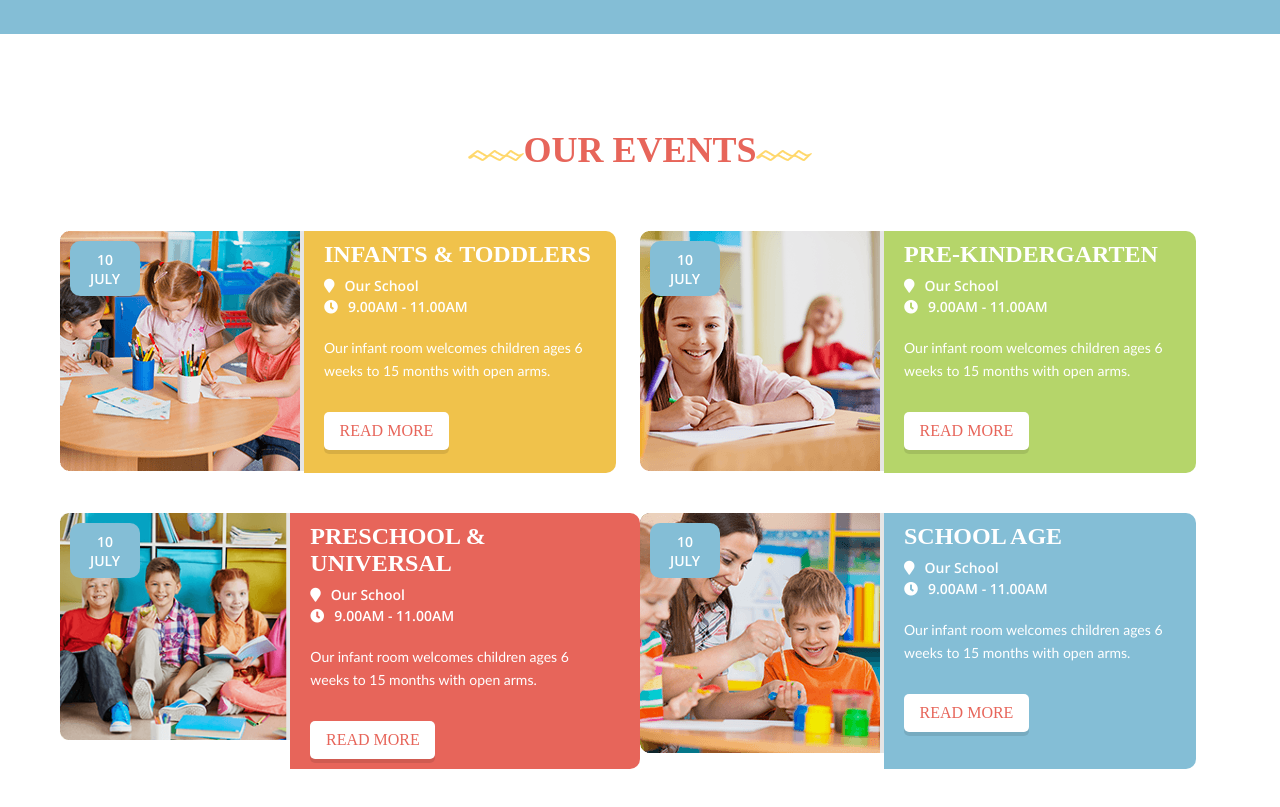
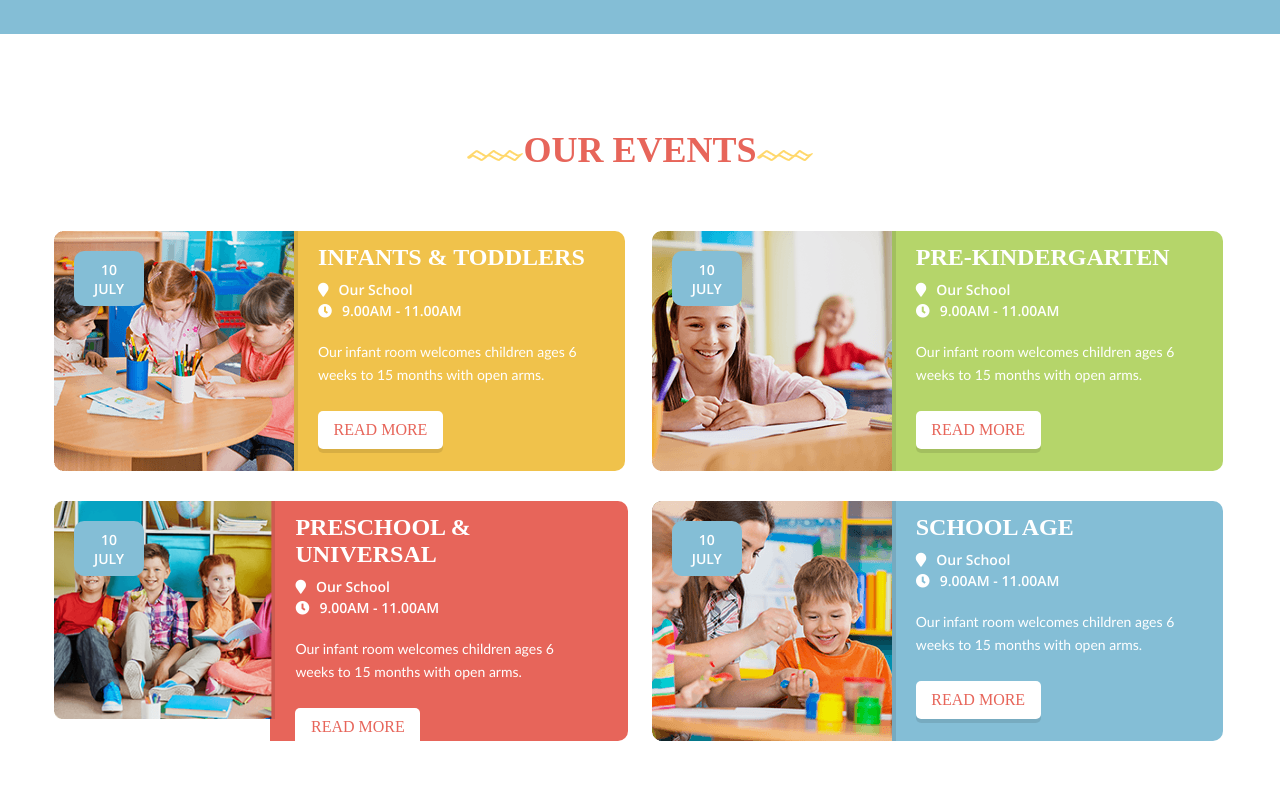
Before and after one commit to vangeliyyulia/Kids-Service, a website: page app/index.html in a window 1280 px wide. Shown: the part 2220-3027 px from the top of the page. Drawn offline with Linux system fonts and the light colour scheme; a web font is replaced by a local one.

Commit message:
Events Section added

```diff
--- a/app/sass/base/_base.scss
+++ b/app/sass/base/_base.scss
@@ -109,10 +109,13 @@ body {
 
 .container {
     width: auto;
-    padding: 0 6rem;
-    max-width: 129rem;
+    max-width: 117.2rem;
     position: relative;
     margin: 0 auto;
+
+    @include respond(tab-port) {
+       padding: 0 2rem;
+    }
 }
 
 img {
--- a/app/sass/sections/_events.scss
+++ b/app/sass/sections/_events.scss
@@ -8,12 +8,17 @@
     }
 
     &__item {
-        width: 50%;
+        width: 49%;
         display: flex;
-        overflow: hidden;
+        overflow-y: hidden;
+        height: 24rem;
 
         &:not(:nth-child(n+3)) {
-            margin-bottom: 4rem;
+            margin-bottom: 3rem;
+        }
+
+        @include respond(tab-port) {
+            margin-bottom: 3rem;
         }
 
         &:nth-child(1) .events__content {
@@ -31,6 +36,17 @@
         &:nth-child(4) .events__content {
             background-color: $blue;
         }
+
+        @include respond(tab-port) {
+            width: 100%;
+            padding-left: 2rem;
+        }
+
+        @include respond(phone) {
+           flex-direction: column;
+           height: auto;
+           align-items: center;
+        }
     }
 
     &__content {
@@ -39,8 +55,16 @@
         align-items: flex-start;
         justify-content: flex-start;
         border-radius: 0px 10px 10px 0;
-        padding: 1rem 2.5rem 1rem 2rem;
+        padding: 1.3rem 4rem 1rem 2.5rem;
         color: #fff;
+        margin-left: -.5rem;
+        position: relative;
+        z-index: -1;
+        height: 100%;
+
+        @include respond(phone) {
+            border-radius: 10px;
+         }
     }
 
     &__wrapper {
@@ -60,7 +84,7 @@
         font-family: "Dosis-ExtraBold";
         text-transform: uppercase;
         font-size: 2.4rem;
-        margin-bottom: .7rem;
+        margin-bottom: .8rem;
     }
 
     &__description {
@@ -68,12 +92,13 @@
         font-size: 1.4rem;
         line-height: 1.6;
         margin-top: 2rem;
-        margin-bottom: 3rem;
+        margin-bottom: 2.5rem;
         max-width: 26.7rem;
     }
 
     &__img {
         position: relative;
+        z-index: 10;
     }
 
     &__date {
@@ -91,8 +116,8 @@
         align-items: center;
         padding: 1rem 1.5rem;
         position: absolute;
-        left: 1rem;
-        top: 1rem;
+        left: 2rem;
+        top: 2rem;
     }
 
 }
```
Also changed, not shown: app/css/main.min.css.
